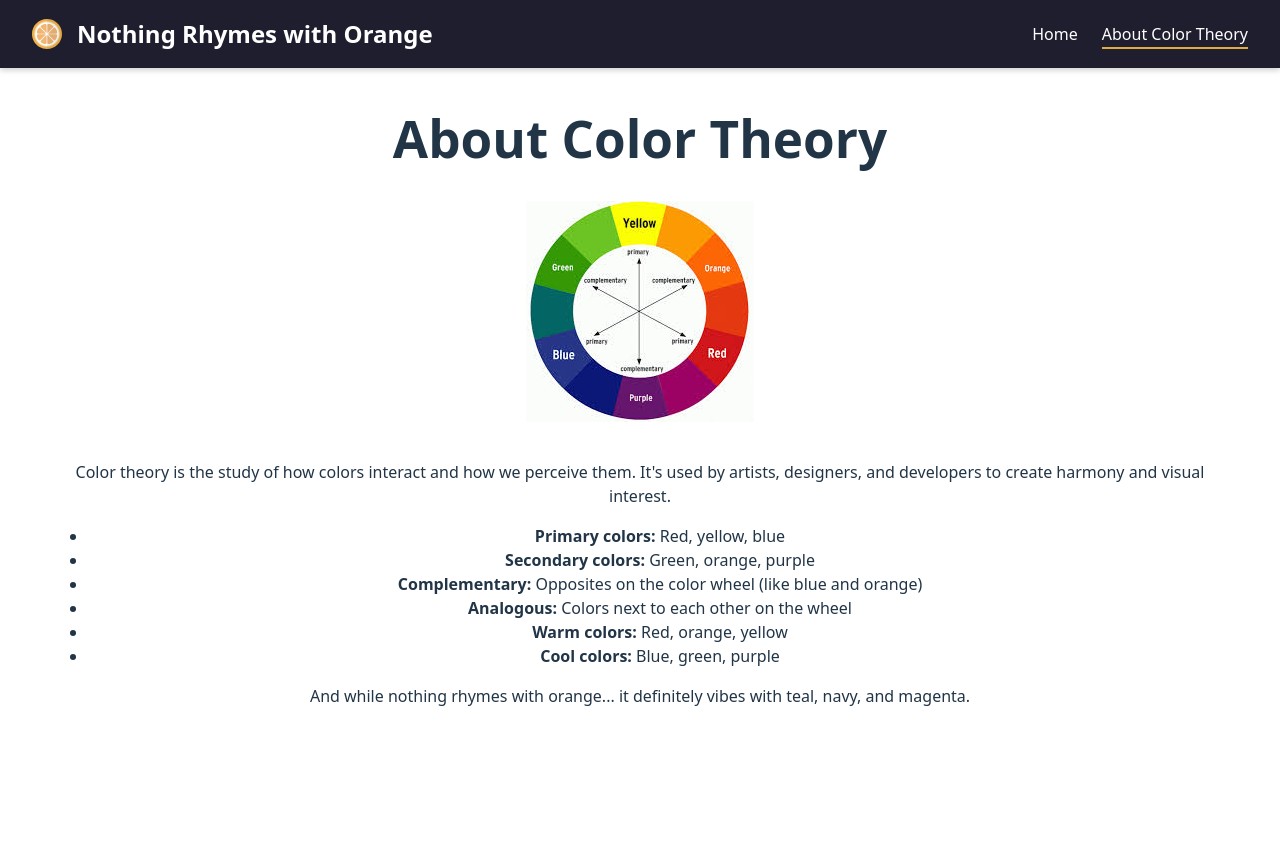
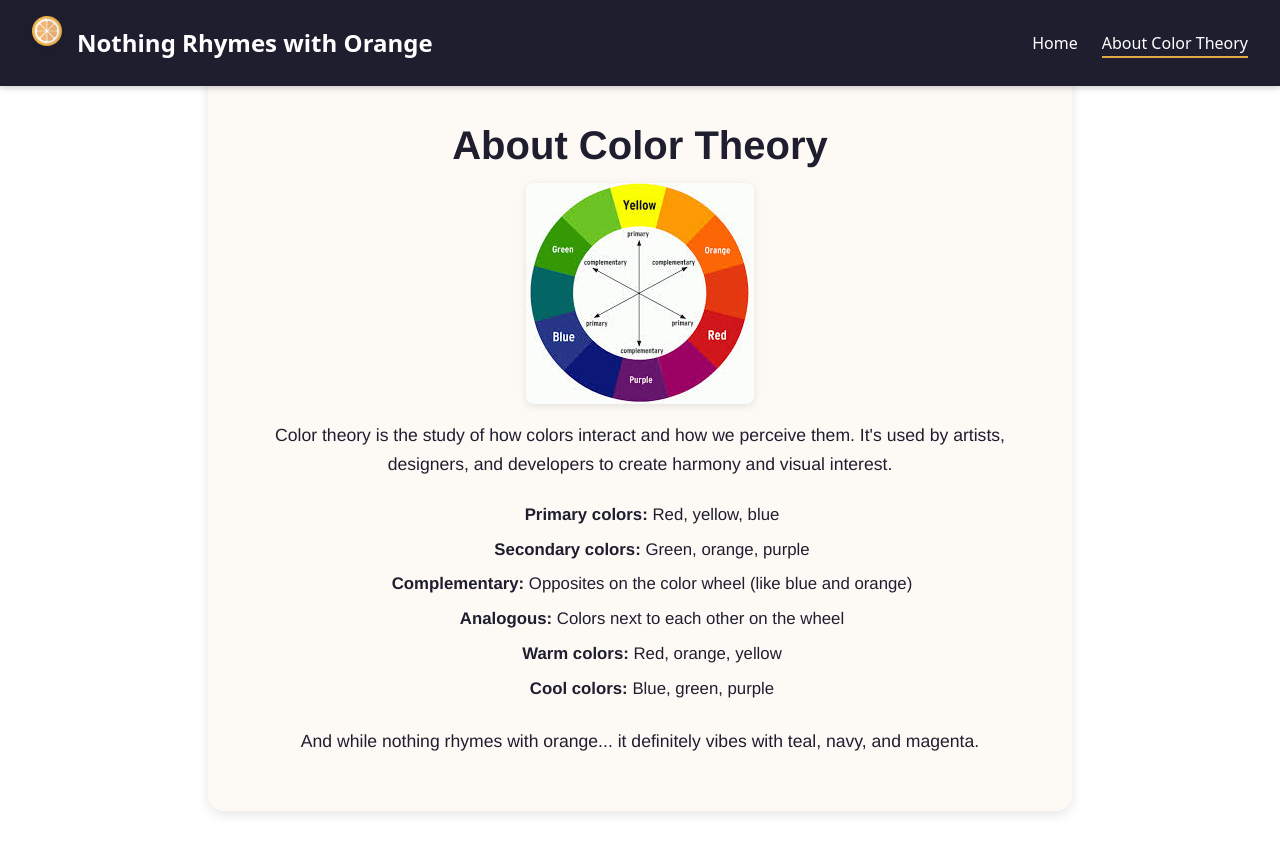
Before and after one commit to saralowenthal/Nothing-Rhymes-with-Orange, a React (Vite) app: page /about in a window 1280 px wide. Shown: the top 854 px of the page. Before the commit the page ends 800 px from the top, so only its background shows below. Built offline with nearby package versions, Linux system fonts and the light colour scheme.

Commit message:
Added styling to the about page

```diff
--- a/src/pages/About.jsx
+++ b/src/pages/About.jsx
@@ -1,8 +1,8 @@
 import colorWheel from '../assets/colorWheel.jpg'
-
+import styles from '../styles/about.module.css';
 export default function About() {
     return (
-      <div style={{ padding: "1rem" }}>
+      <div className={styles.container}>
         <h1>About Color Theory</h1>
 
         <img
--- /dev/null
+++ b/src/styles/about.module.css
@@ -0,0 +1,44 @@
+/* about.module.css */
+
+.container {
+    max-width: 800px;
+    margin: 2rem auto;
+    padding: 2rem;
+    background-color: #fdfaf6;
+    border-radius: 1rem;
+    box-shadow: 0 4px 12px rgba(0, 0, 0, 0.1);
+    font-family: 'Helvetica Neue', sans-serif;
+    color: #1e1e2f;
+    line-height: 1.6;
+  }
+
+  h1 {
+    font-size: 2.5rem;
+    margin-bottom: 1rem;
+    color: #1e1e2f;
+    text-align: center;
+  }
+
+  img {
+    display: block;
+    max-width: 300px;
+    margin: 0 auto 1.5rem auto;
+    border-radius: 0.5rem;
+    box-shadow: 0 2px 8px rgba(0, 0, 0, 0.1);
+  }
+
+  p {
+    margin-bottom: 1.5rem;
+    font-size: 1.1rem;
+  }
+
+  ul {
+    padding-left: 1.5rem;
+    margin-bottom: 1.5rem;
+    list-style-type: none;
+  }
+
+  li {
+    margin-bottom: 0.5rem;
+    font-size: 1.05rem;
+  }
```
